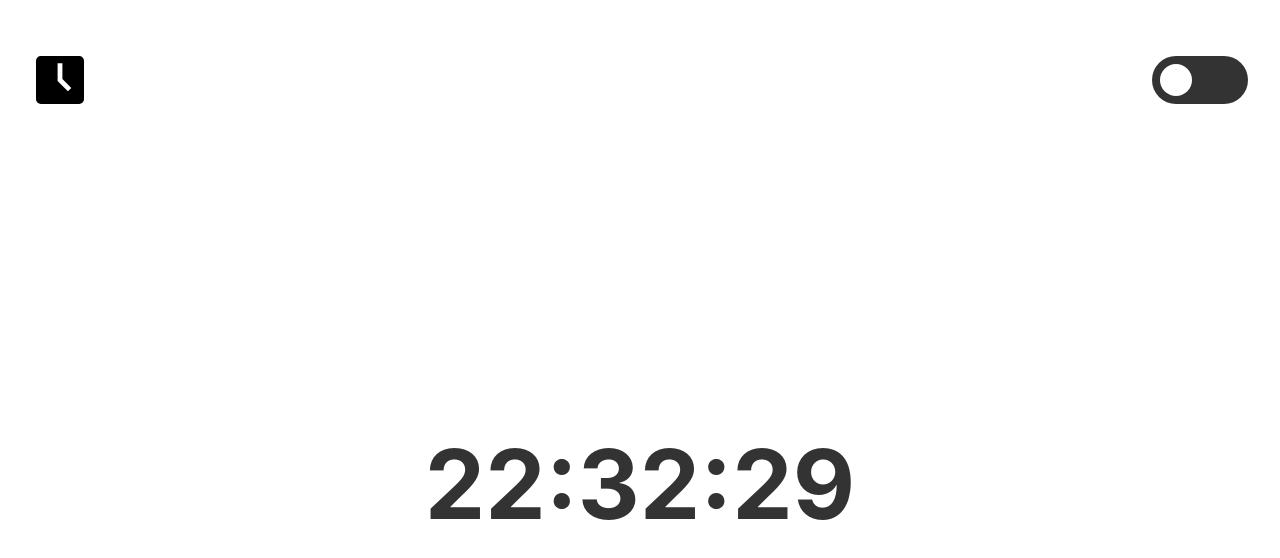
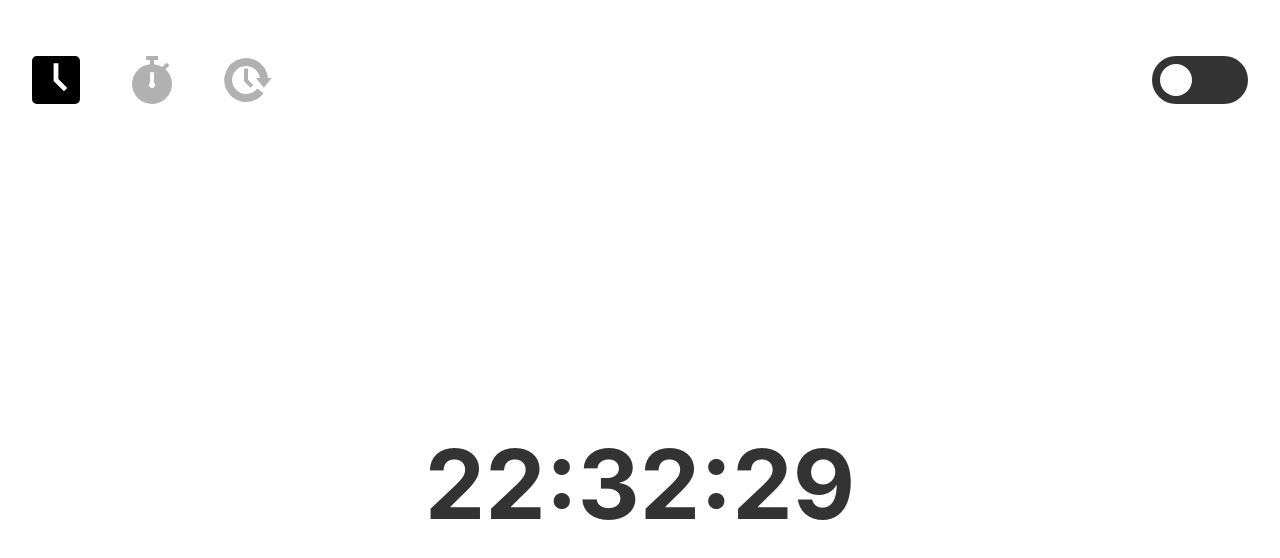
Before and after one commit to Android789515/react-clock, a React (Create React App) app: page / in a window 1280 px wide. Shown: the top 558 px of the page. Built offline with nearby package versions, Linux system fonts and the light colour scheme.

Commit message:
Refactored the ClockFeatureLinks component.
Implemented the new SlidingRouteMenu component into the ClockFeatureLinks component's markup and removed old markup, hover state, and old link components.

Removed the now unused style module for the ClockFeatureLinks component.

```diff
--- a/src/components/clock-features/clock-feature-links/ClockFeatureLinks.module.scss
+++ /dev/null
@@ -1,35 +0,0 @@
-@use '../../../App.module';
-@use '../../../sass-mixins/app-style-defaults';
-
-.clockFeatureLinks {
-  @include app-style-defaults.list;
-
-  display: grid;
-  grid-auto-flow: column;
-  grid-column-gap: 1em;
-
-  padding: .25em;
-}
-
-.clockFeatureLinkWrapper {
-  position: relative;
-  z-index: 0;
-
-  background: #fff;
-
-  transition: transform 250ms;
-}
-
-.clockFeatureLinkWrapperDark {
-  background: #333;
-}
-
-.currentClockFeature {
-  z-index: 1;
-}
-
-@media (min-width: App.$layoutBreakpoint) {
-  .clockFeatureLinks {
-    grid-column-gap: 3em;
-  }
-}
--- a/src/components/clock-features/clock-feature-links/ClockFeatureLinks.tsx
+++ b/src/components/clock-features/clock-feature-links/ClockFeatureLinks.tsx
@@ -1,11 +1,11 @@
-import { useState, useEffect } from 'react';
+import { useEffect } from 'react';
 import { useLocation } from 'react-router-dom';
 
 import useGetRouteIcons from './useGetRouteIcons';
 
-import styles from './ClockFeatureLinks.module.scss';
-
+import SlidingRouteMenu from '../../sliding-route-menu/SlidingRouteMenu';
 import ClockFeatureLink from './clock-feature-link/ClockFeatureLink';
+import { RouteURL } from '../../../types/linkTypes';
 
 interface Props {
     isDarkTheme: boolean
@@ -14,48 +14,27 @@ interface Props {
 const ClockFeatureLinks = ({ isDarkTheme }: Props) => {
     const { pathname } = useLocation();
 
-    const { getRoutesAndIcons, setActiveRouteIcon } = useGetRouteIcons();
+    const { getRoutesAndIcons, setActiveRouteIcon, getIconForRoute } = useGetRouteIcons();
 
     useEffect(() => {
         setActiveRouteIcon(pathname);
     }, [pathname])
 
-    const [ isHovered, setIsHovered ] = useState(false);
-
-    const Links = getRoutesAndIcons().map(([route, iconPath], index) => {
-        const isCurrentFeature = pathname === route || pathname === '/' + route;
-
-        return (
-            <li
-                key={index}
-                className={`
-                    ${isCurrentFeature ? styles.currentClockFeature : ''}
-                    ${styles.clockFeatureLinkWrapper}
-                    ${isDarkTheme ? styles.clockFeatureLinkWrapperDark : ''}
-                `}
-                style={{ transform: (isHovered ? 'revert' : `translateX(-${200 * index}%)`) }}
-            >
-                <ClockFeatureLink
-                    route={route}
-                    iconPath={iconPath}
-                    isDarkTheme={isDarkTheme}
-                    isActiveLink={isCurrentFeature}
-                />
-            </li>
-        );
-    });
-
+    const routes = getRoutesAndIcons().map(([ route ]) => route);
+    const isCurrentFeature = (route: RouteURL) => pathname === route || pathname === '/' + route;
     return (
         <nav>
-            <ul
-                className={styles.clockFeatureLinks}
-                onMouseEnter={() => setIsHovered(true)}
-                onMouseLeave={() => setIsHovered(false)}
-                onFocus={() => setIsHovered(true)}
-                onBlur={() => setIsHovered(false)}
-            >
-                {Links}
-            </ul>
+            <SlidingRouteMenu
+                routes={routes}
+                LinkComponent={(route) => (
+                    <ClockFeatureLink
+                        route={route}
+                        iconPath={getIconForRoute(route)}
+                        isDarkTheme={isDarkTheme}
+                        isActiveLink={isCurrentFeature(route)}
+                    />
+                )}
+            />
         </nav>
     );
 };
```
